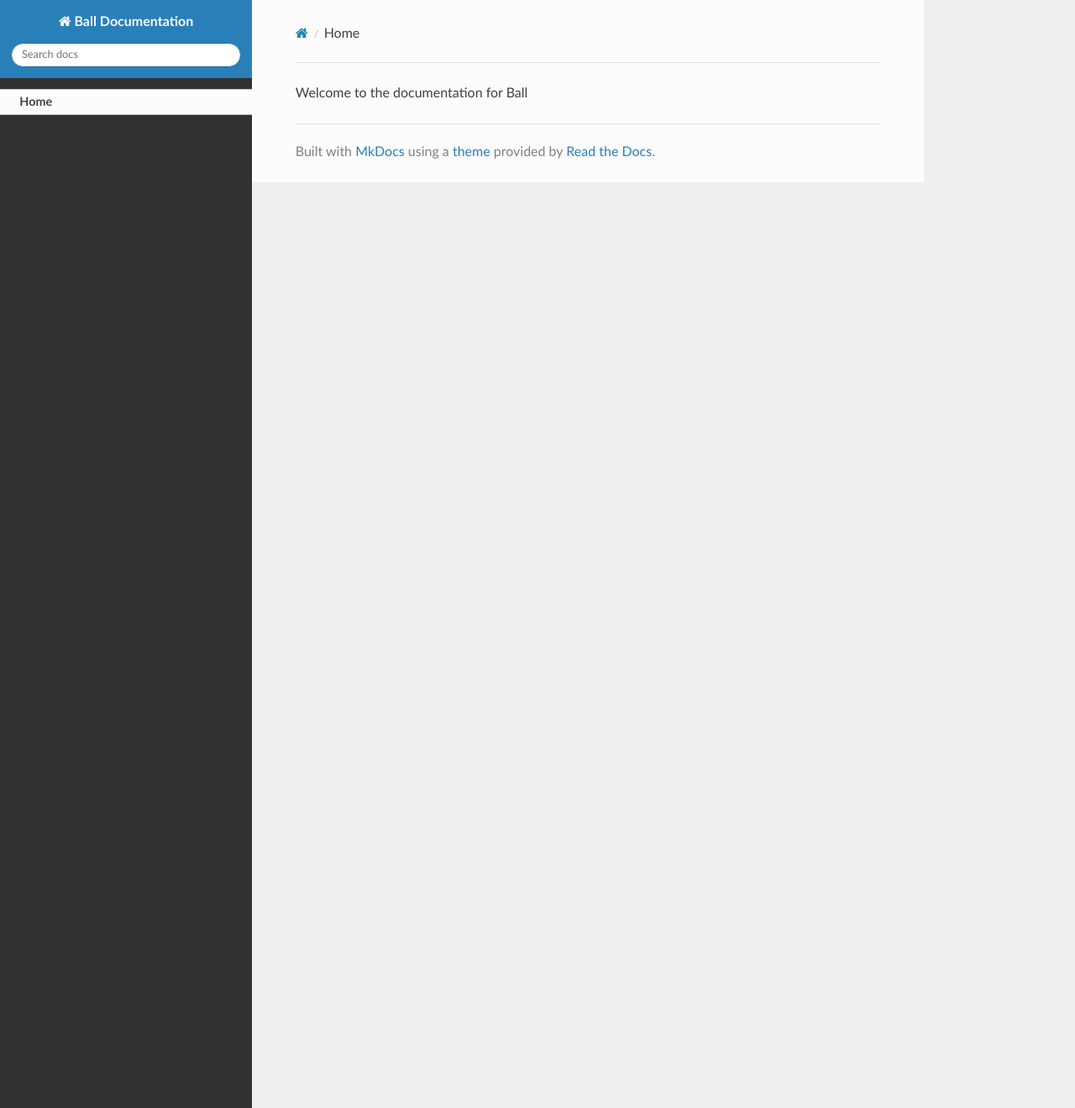
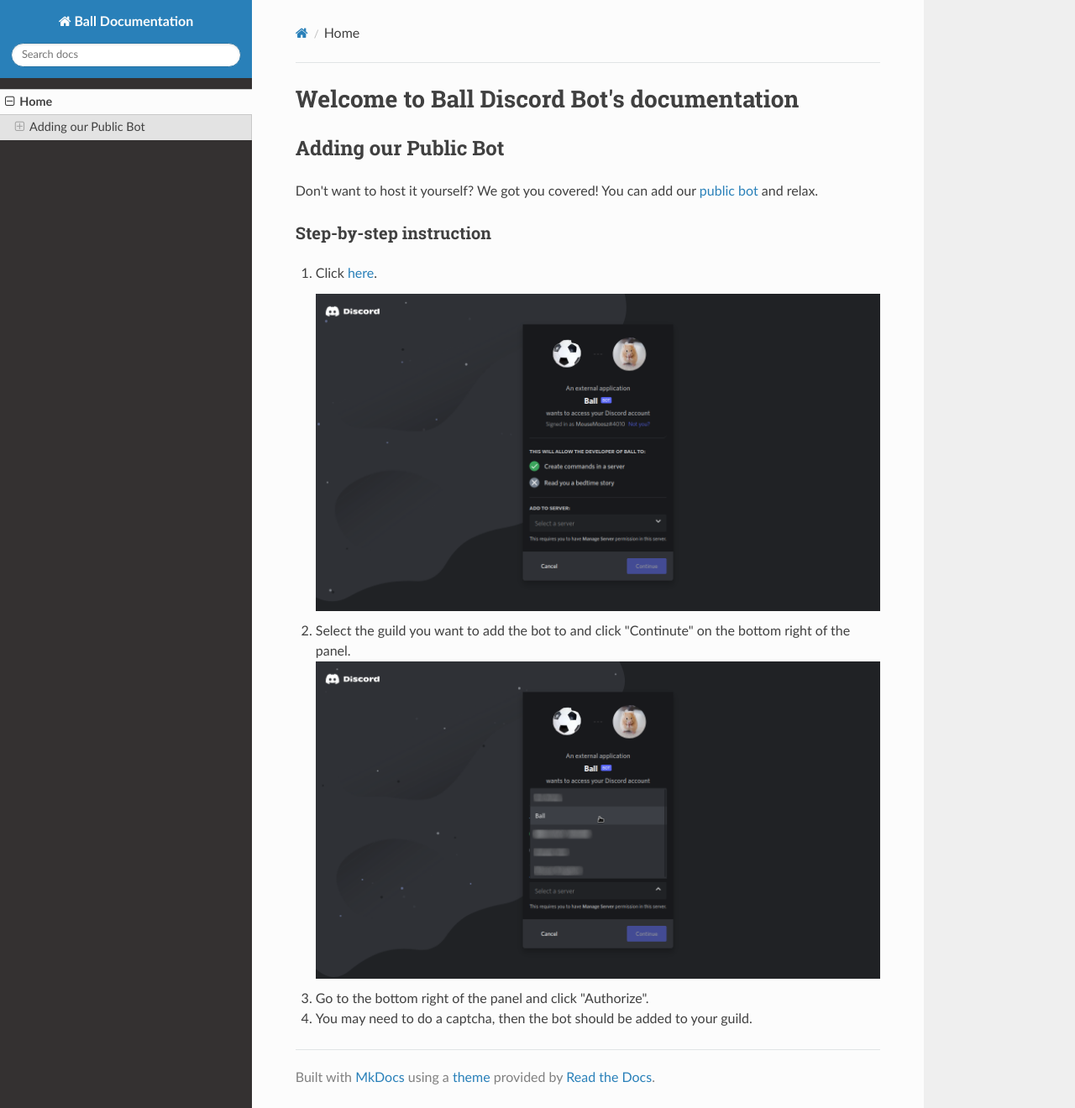
Before and after one commit to VaibhavSys/ball, an MkDocs documentation site: the page built from docs/docs/index.md, in a window 1280 px wide and 1320 px high. Shown: the whole window at 84% size. Built offline with MkDocs 1.6.1, drawn with Linux system fonts in a browser that asks for light colours; nearby versions of some CDN libraries.

Commit message:
Add how to add public bot docs

```diff
--- a/docs/docs/index.md
+++ b/docs/docs/index.md
@@ -1 +1,15 @@
-Welcome to the documentation for Ball
+# Welcome to Ball Discord Bot's documentation
+
+## Adding our Public Bot
+Don't want to host it yourself? We got you covered!
+You can add our [public bot](https://discord.com/api/oauth2/authorize?client_id=923535197260087296&permissions=1644971949559&scope=bot%20applications.commands) and relax.
+
+### Step-by-step instruction
+1. Click [here][1].
+![select guild screen](/img/getting-started/default.png)
+1. Select the guild you want to add the bot to and click "Continute" on the bottom right of the panel.
+![select guild](/img/getting-started/select-guild.png)
+1. Go to the bottom right of the panel and click "Authorize".
+1. You may need to do a captcha, then the bot should be added to your guild.
+
+[1]: https://discord.com/api/oauth2/authorize?client_id=923535197260087296&permissions=1644971949559&scope=bot%20applications.commands
```
Also changed, not shown: docs/docs/img/getting-started/default.png (added), docs/docs/img/getting-started/select-guild.png (added).
